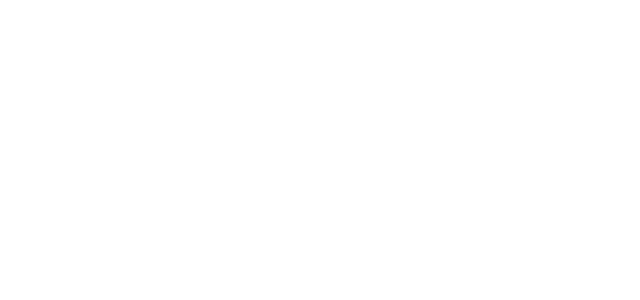
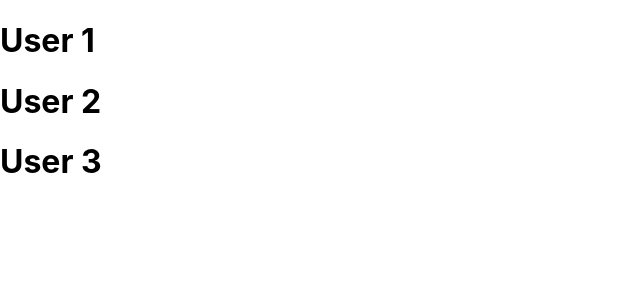
Before and after one commit to Tusharhotbit123/reactBasics, a React (Create React App) app: page /users in a window 1280 px wide. Before the commit this address had no page. Shown: the top 300 px of the page, without its empty margins (0-640 px from the left). Built offline with nearby package versions, Linux system fonts and the light colour scheme.

Commit message:
dynamic routing example

```diff
--- a/src/App.js
+++ b/src/App.js
@@ -2,6 +2,8 @@
 import { BrowserRouter as Router,Routes,Route } from "react-router-dom";
 import Home from "./components/Home";
 import About from "./components/About";
+import UserDetails from "./components/UserDetails";
+import Users from "./components/Users";
 
 function App() {
 
@@ -12,6 +14,8 @@
         <Routes>
            <Route path="/" element={<Home/>}/>
            <Route path="/about" element={<About/>}/>
+           <Route path="/users" element={<Users/>}/>
+           <Route path="/users/:id" element={<UserDetails/>} />
         </Routes>
       </Router>
     </div>
--- /dev/null
+++ b/src/components/UserDetails.jsx
@@ -0,0 +1,11 @@
+import React from 'react'
+
+const UserDetails = () => {
+  return (
+    <div>
+      <p>this is the user details page</p>
+    </div>
+  )
+}
+
+export default UserDetails
--- /dev/null
+++ b/src/components/Users.jsx
@@ -0,0 +1,13 @@
+import React from 'react'
+
+const Users = () => {
+  return (
+    <div>
+      <h1>User 1</h1>
+      <h1>User 2</h1>
+      <h1>User 3</h1>
+    </div>
+  )
+}
+
+export default Users
```
